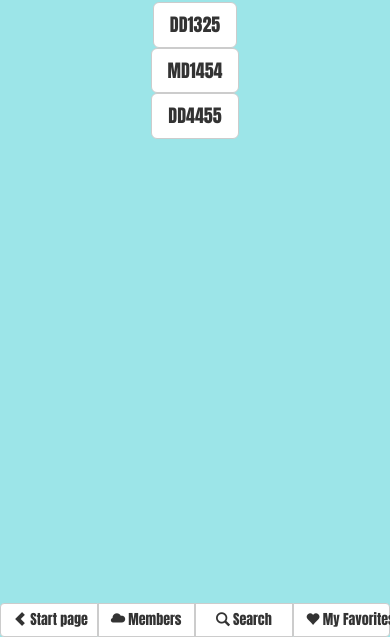
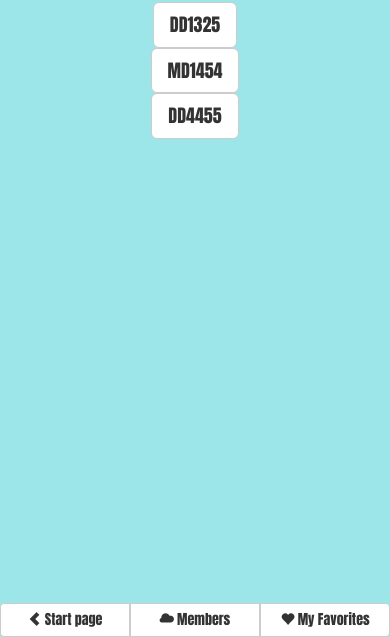
Before and after one commit to juliasporre/Loqui, a website with bundled scripts: page index.html in a window 390 px wide. Shown: the part 207-844 px from the top of the page. Built offline with nearby package versions, Linux system fonts and the light colour scheme; no server answers; files whose address does not match are found by name.

Commit message:
Now search is the start page (as it should be :-) )

```diff
--- a/partials/menuView.html
+++ b/partials/menuView.html
@@ -2,22 +2,16 @@
   <div class="glyphiconRowBottom">
     <div class="btn-group btn-group-justified" role="group" aria-label="...">
       <div class="btn-group" role="group">
-          <button type="button" class="btn btn-default">
+          <a type="button" class="btn btn-default" href="{{url}}search">
             <span class="glyphicon glyphicon-chevron-left"></span> <!-- Back to start -->
             Start page
-          </button>
+          </a>
         </div>
         <div class="btn-group" role="group">
           <button type="button" class="btn btn-default">
             <span class="glyphicon glyphicon-cloud"></span>  <!-- See all members -->
             Members
           </button>
-        </div>
-        <div class="btn-group" role="group">
-          <a type="button" class="btn btn-default" href="{{url}}search">
-            <span class="glyphicon glyphicon-search"></span>  <!-- Search for a course -->
-            Search
-          </a>
         </div>
         <div class="btn-group" role="group">
           <a type="button" class="btn btn-default" href="{{url}}favorites">
```
